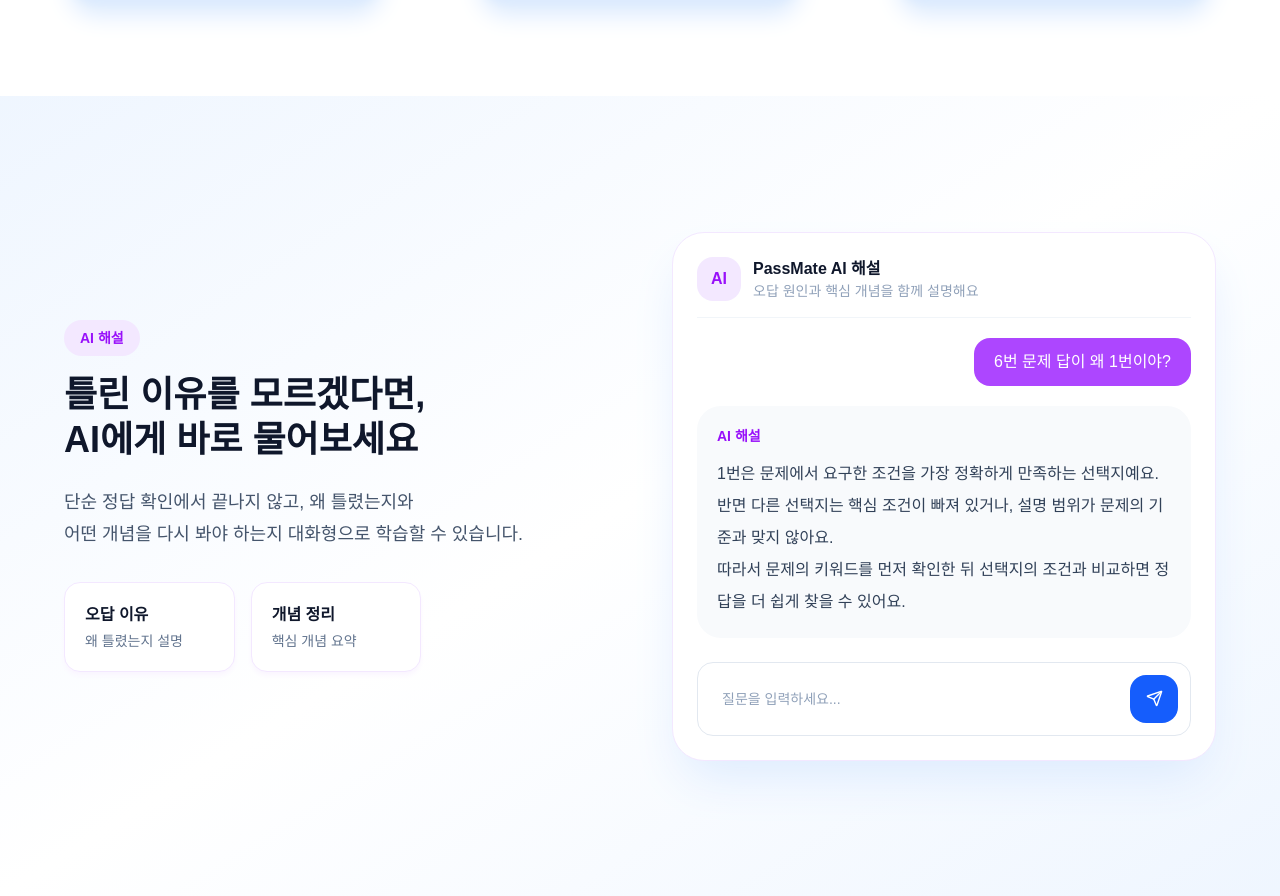
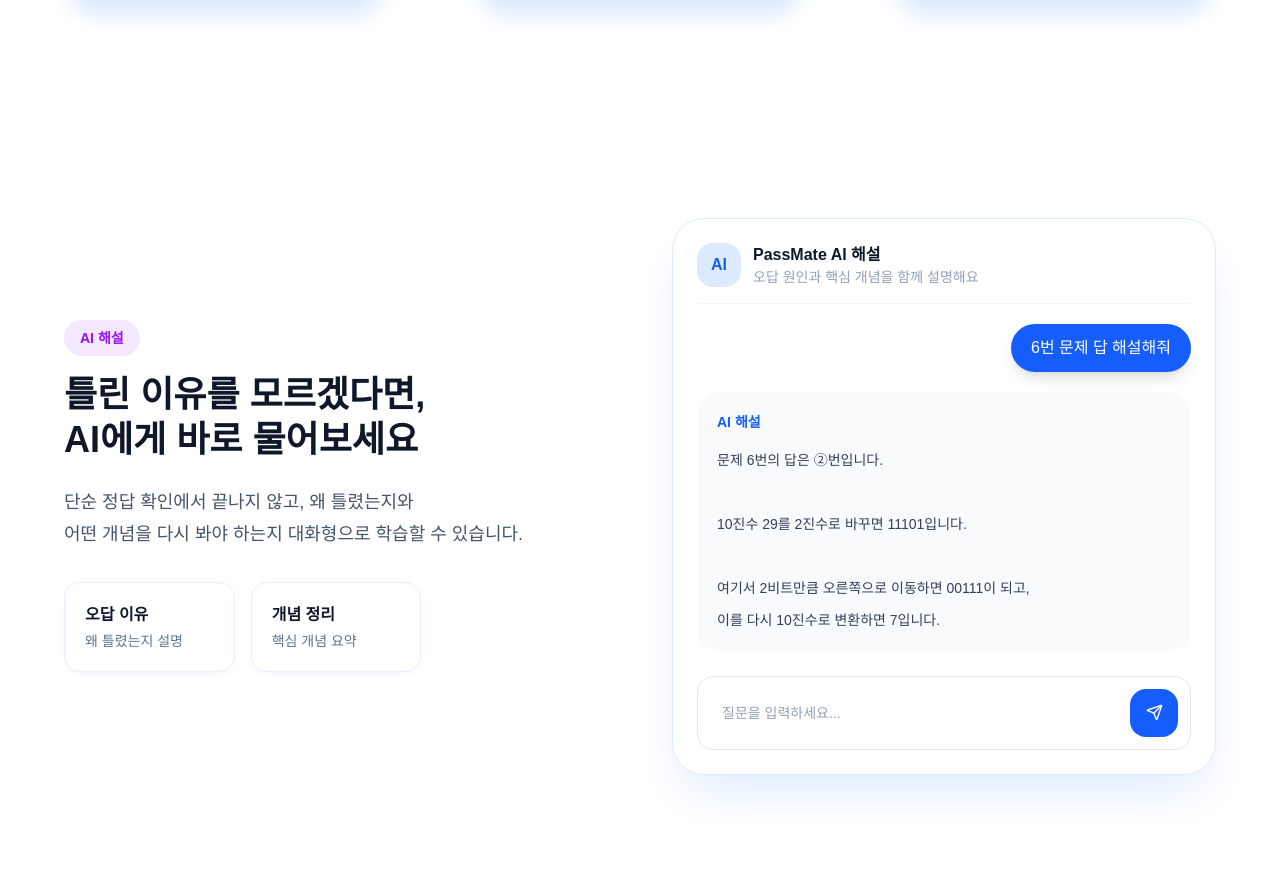
Before and after one commit to sunvion/PassMate_AI, a Next.js app in the folder frontend/: page / in a window 1280 px wide. Shown: the part 1636-2532 px from the top of the page. Built offline with nearby package versions, Linux system fonts and the light colour scheme.

Commit message:
홈페이지 애니메이션 및 UI 개선

```diff
--- a/frontend/src/app/page.tsx
+++ b/frontend/src/app/page.tsx
@@ -1,6 +1,6 @@
 'use client'
 
-import { useEffect, useState } from 'react'
+import { useEffect, useRef, useState } from 'react'
 import Image from 'next/image'
 
 import Header from '../components/Header'
@@ -13,27 +13,186 @@ export default function HomePage() {
   const [isLoginOpen, setIsLoginOpen] = useState(false)
   const [isLoggedIn, setIsLoggedIn] = useState(false)
 
+  // 마우스를 천천히 따라오는 배경 블러
+  const [mousePosition, setMousePosition] = useState({ x: 0, y: 0 })
+  const [smoothPosition, setSmoothPosition] = useState({ x: 0, y: 0 })
+
+  // 눈 깜빡임 애니메이션
+  const [isBlinking, setIsBlinking] = useState(false)
+
+  // AI 해설 애니메이션
+  const aiAnswer =
+    '문제 6번의 답은 ②번입니다.\n\n10진수 29를 2진수로 바꾸면 11101입니다.\n\n여기서 2비트만큼 오른쪽으로 이동하면 00111이 되고,\n이를 다시 10진수로 변환하면 7입니다.\n\n따라서 정답은 ②번입니다.'
+  const [typedAnswer, setTypedAnswer] = useState('')
+
   useEffect(() => {
     const token = localStorage.getItem('token')
     setIsLoggedIn(!!token)
   }, [])
 
+  // 마우스 위치를 저장
+  useEffect(() => {
+    const handleMouseMove = (event: MouseEvent) => {
+      setMousePosition({
+        x: event.clientX,
+        y: event.clientY,
+      })
+    }
+
+    window.addEventListener('mousemove', handleMouseMove)
+
+    return () => {
+      window.removeEventListener('mousemove', handleMouseMove)
+    }
+  }, [])
+
+  // 블러가 마우스를 바로 따라가지 않고 부드럽게 따라오도록 처리
+  useEffect(() => {
+    let animationFrameId: number
+
+    const animate = () => {
+      setSmoothPosition((prev) => ({
+        x: prev.x + (mousePosition.x - prev.x) * 0.08,
+        y: prev.y + (mousePosition.y - prev.y) * 0.08,
+      }))
+
+      animationFrameId = requestAnimationFrame(animate)
+    }
+
+    animationFrameId = requestAnimationFrame(animate)
+
+    return () => {
+      cancelAnimationFrame(animationFrameId)
+    }
+  }, [mousePosition])
+
+  // 눈 깜빡임 애니메이션
+  useEffect(() => {
+    let timer: NodeJS.Timeout
+
+    const blink = () => {
+      setIsBlinking(true)
+
+      setTimeout(() => {
+        setIsBlinking(false)
+      }, 180)
+
+      timer = setTimeout(blink, 1400 + Math.random() * 1200)
+    }
+
+    timer = setTimeout(blink, 2000)
+
+    return () => clearTimeout(timer)
+  }, [])
+
+  const typingIntervalRef = useRef<NodeJS.Timeout | null>(null)
+  const aiSectionRef = useRef<HTMLDivElement | null>(null)
+
+  // 시험 결과 애니메이션 추가
+  const analysisSectionRef = useRef<HTMLDivElement | null>(null)
+  const [isAnalysisVisible, setIsAnalysisVisible] = useState(false)
+
+  useEffect(() => {
+    const startTyping = () => {
+      if (typingIntervalRef.current) {
+        clearInterval(typingIntervalRef.current)
+      }
+
+      let index = 0
+      setTypedAnswer('')
+
+      typingIntervalRef.current = setInterval(() => {
+        setTypedAnswer(aiAnswer.slice(0, index + 1))
+        index += 1
+
+        if (index >= aiAnswer.length && typingIntervalRef.current) {
+          clearInterval(typingIntervalRef.current)
+        }
+      }, 35)
+    }
+
+    const observer = new IntersectionObserver(
+      ([entry]) => {
+        if (entry.isIntersecting) {
+          startTyping()
+        }
+      },
+      {
+        threshold: 0.45,
+      }
+    )
+
+    if (aiSectionRef.current) {
+      observer.observe(aiSectionRef.current)
+    }
+
+    return () => {
+      observer.disconnect()
+
+      if (typingIntervalRef.current) {
+        clearInterval(typingIntervalRef.current)
+      }
+    }
+  }, [aiAnswer])
+
+  useEffect(() => {
+    const observer = new IntersectionObserver(
+      ([entry]) => {
+        if (entry.isIntersecting) {
+          setIsAnalysisVisible(true)
+        } else {
+          setIsAnalysisVisible(false)
+        }
+      },
+      {
+        threshold: 0.35,
+      }
+    )
+
+    if (analysisSectionRef.current) {
+      observer.observe(analysisSectionRef.current)
+    }
+
+    return () => observer.disconnect()
+  }, [])
+
   return (
-    <main className="min-h-screen bg-white text-slate-900">
-      <Header
-        onMenuClick={() => setIsMenuOpen(!isMenuOpen)}
-        onLoginClick={() => setIsLoginOpen(true)}
+    <main className="relative min-h-screen overflow-x-hidden bg-white text-slate-900">
+      {/* 마우스를 따라오는 블러 배경 */}
+      <div
+        className="
+    pointer-events-none
+    fixed
+    z-0
+    h-[620px]
+    w-[620px]
+    rounded-full
+    bg-blue-400/15
+    blur-[120px]
+  "
+        style={{
+          left: smoothPosition.x - 310,
+          top: smoothPosition.y - 310,
+        }}
       />
+      <div className="relative z-30 bg-white shadow-sm">
+        <Header
+          onMenuClick={() => setIsMenuOpen(!isMenuOpen)}
+          onLoginClick={() => setIsLoginOpen(true)}
+        />
+      </div>
 
-      <Sidebar isOpen={isMenuOpen} onClose={() => setIsMenuOpen(false)} />
+      <div className="relative z-20">
+        <Sidebar isOpen={isMenuOpen} onClose={() => setIsMenuOpen(false)} />
+      </div>
 
       {/* 1. 메인 소개 섹션 */}
       <section
         id="start-section"
-        className="flex min-h-screen items-center justify-center bg-gradient-to-br from-blue-50 via-white to-blue-50 px-10 pt-16"
+        className="relative z-10 flex min-h-screen items-center justify-center bg-transparent px-10 pt-16"
       >
-        <div className="grid w-full max-w-6xl grid-cols-1 items-center gap-16 lg:grid-cols-2">
-          <div className="mx-auto max-w-xl lg:ml-28">
+        <div className="grid w-full max-w-6xl grid-cols-1 items-center gap-10 lg:grid-cols-2">
+          <div className="mx-auto max-w-xl lg:ml-20">
             <h1 className="mb-6 text-5xl font-extrabold leading-tight">
               <span className="text-blue-600">AI와 함께</span>
               <br />
@@ -58,9 +217,13 @@ export default function HomePage() {
             )}
           </div>
 
-          <div className="flex translate-y-12 justify-center">
+          <div className="flex -translate-x-6 translate-y-2 justify-center">
             <Image
-              src="/images/homepage_main.png"
+              src={
+                isBlinking
+                  ? "/images/homepage_main_close.png"
+                  : "/images/homepage_main.png"
+              }
               alt="PassMate AI 메인 이미지"
               width={800}
               height={600}
@@ -72,7 +235,10 @@ export default function HomePage() {
       </section>
 
       {/* 2. 자동 분석 섹션 */}
-      <section className="flex min-h-screen flex-col items-center justify-center bg-white px-10 py-24">
+      <section
+        ref={analysisSectionRef}
+        className="relative z-10 flex min-h-screen flex-col items-center justify-center bg-transparent px-10 py-24"
+      >
         <span className="mb-4 rounded-full bg-blue-100 px-4 py-2 text-sm font-bold text-blue-600">
           자동 분석
         </span>
@@ -138,7 +304,8 @@ export default function HomePage() {
                     strokeWidth="12"
                     strokeLinecap="round"
                     strokeDasharray={327}
-                    strokeDashoffset={327 - (327 * 75) / 100}
+                    strokeDashoffset={isAnalysisVisible ? 327 - (327 * 75) / 100 : 327}
+                    className="transition-[stroke-dashoffset] duration-[1400ms] ease-out"
                   />
                 </svg>
 
@@ -168,6 +335,9 @@ export default function HomePage() {
                   strokeWidth="4"
                   strokeLinecap="round"
                   strokeLinejoin="round"
+                  strokeDasharray={isAnalysisVisible ? 420 : 0}
+                  strokeDashoffset={isAnalysisVisible ? 0 : 420}
+                  className="transition-[stroke-dashoffset] duration-[1600ms] ease-out"
                 />
 
                 {[
@@ -176,8 +346,16 @@ export default function HomePage() {
                   { x: 170, y: 42, score: 64 },
                   { x: 245, y: 32, score: 75 },
                   { x: 300, y: 24, score: 82 },
-                ].map((point) => (
-                  <g key={point.score}>
+                ].map((point, index) => (
+                  <g
+                    key={point.score}
+                    className={`transition-all duration-500 ${isAnalysisVisible ? 'opacity-100 scale-100' : 'opacity-0 scale-75'
+                      }`}
+                    style={{
+                      transitionDelay: `${500 + index * 250}ms`,
+                      transformOrigin: `${point.x}px ${point.y}px`,
+                    }}
+                  >
                     <circle cx={point.x} cy={point.y} r="5" fill="#2563eb" />
                     <circle
                       cx={point.x}
@@ -237,7 +415,10 @@ export default function HomePage() {
       </section>
 
       {/* 3. AI 해설 섹션 */}
-      <section className="flex min-h-screen items-center justify-center bg-gradient-to-br from-blue-50 via-white to-blue-50 px-10 py-24">
+      <section
+        ref={aiSectionRef}
+        className="relative z-10 flex min-h-screen items-center justify-center bg-transparent px-10 py-24"
+      >
         <div className="grid w-full max-w-6xl grid-cols-1 items-center gap-16 lg:grid-cols-2">
           <div>
             <span className="mb-4 inline-block rounded-full bg-purple-100 px-4 py-2 text-sm font-bold text-purple-600">
@@ -262,9 +443,9 @@ export default function HomePage() {
             </div>
           </div>
 
-          <div className="rounded-[2rem] border border-purple-100 bg-white p-6 shadow-2xl shadow-blue-100">
+          <div className="rounded-[2rem] border border-blue-100 bg-white p-6 shadow-2xl shadow-blue-100">
             <div className="mb-5 flex items-center gap-3 border-b border-slate-100 pb-4">
-              <div className="flex h-11 w-11 items-center justify-center rounded-2xl bg-purple-100 font-extrabold text-purple-600">
+              <div className="flex h-11 w-11 items-center justify-center rounded-2xl bg-blue-100 font-extrabold text-blue-600">
                 AI
               </div>
               <div>
@@ -279,22 +460,24 @@ export default function HomePage() {
 
             <div className="space-y-5">
               <div className="flex justify-end">
-                <div className="max-w-sm rounded-2xl bg-purple-500 px-5 py-3 text-white">
-                  6번 문제 답이 왜 1번이야?
+                <div className="max-w-sm rounded-3xl bg-blue-600 px-5 py-3 text-white shadow-lg">
+                  6번 문제 답 해설해줘
                 </div>
               </div>
 
-              <div className="max-w-lg rounded-3xl bg-slate-50 p-5">
-                <p className="mb-3 text-sm font-bold text-purple-600">
+              <div className="h-[260px] max-w-lg rounded-3xl bg-slate-50 p-5">
+                <p className="mb-3 text-sm font-bold text-blue-600">
                   AI 해설
                 </p>
-                <p className="leading-8 text-slate-700">
-                  1번은 문제에서 요구한 조건을 가장 정확하게 만족하는 선택지예요.
-                  <br />
-                  반면 다른 선택지는 핵심 조건이 빠져 있거나, 설명 범위가 문제의 기준과 맞지 않아요.
-                  <br />
-                  따라서 문제의 키워드를 먼저 확인한 뒤 선택지의 조건과 비교하면 정답을 더 쉽게 찾을 수 있어요.
-                </p>
+
+                <div className="h-[190px] overflow-hidden">
+                  <p className="whitespace-pre-line text-sm leading-8 text-slate-700">
+                    {typedAnswer}
+                    {typedAnswer.length < aiAnswer.length && (
+                      <span className="ml-1 animate-pulse text-blue-500">|</span>
+                    )}
+                  </p>
+                </div>
               </div>
 
               <div className="mt-6 flex items-center gap-3 rounded-2xl border border-slate-200 bg-white p-3">
```
Also changed, not shown: frontend/public/images/homepage_main_close.png (added).
